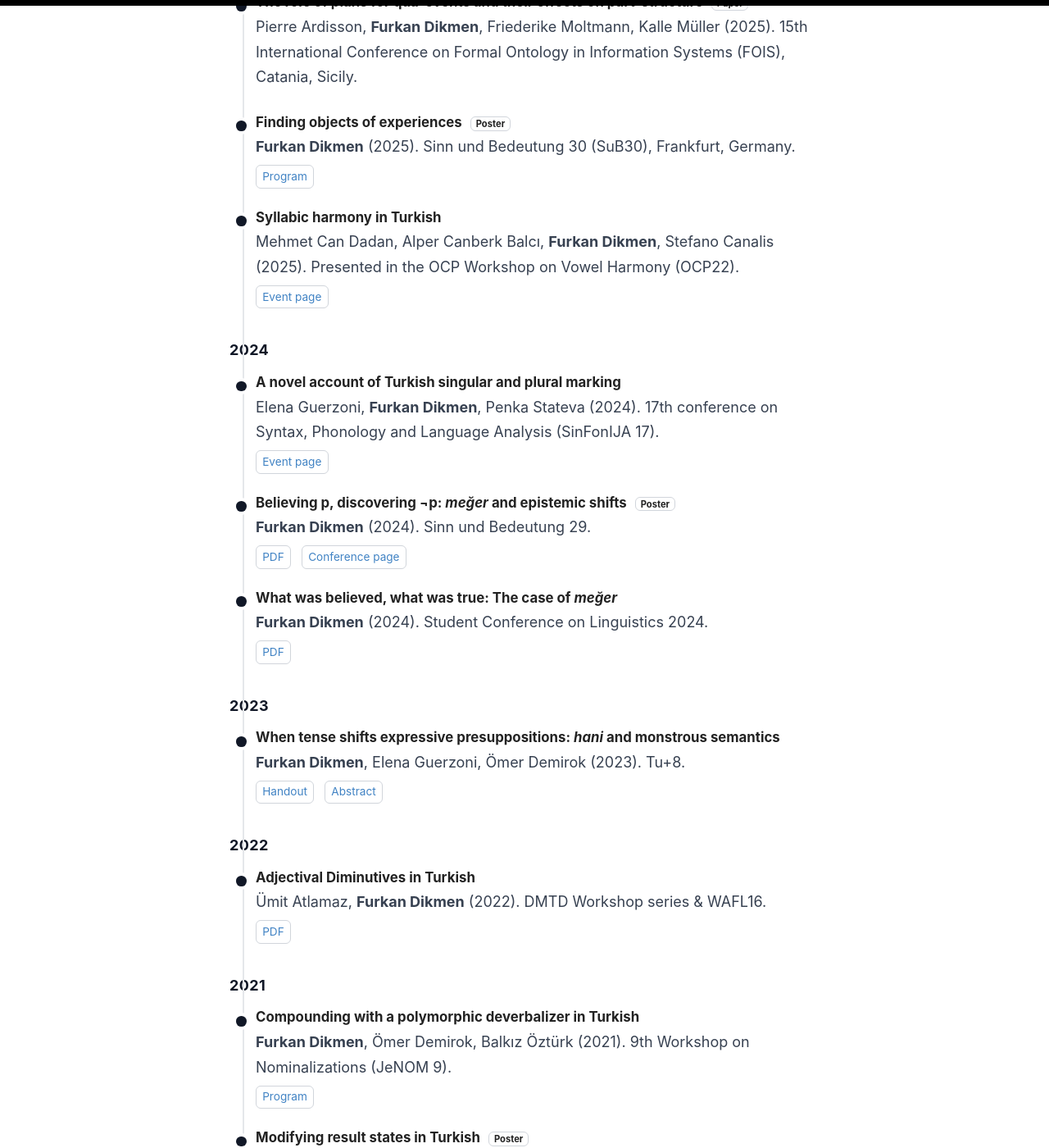
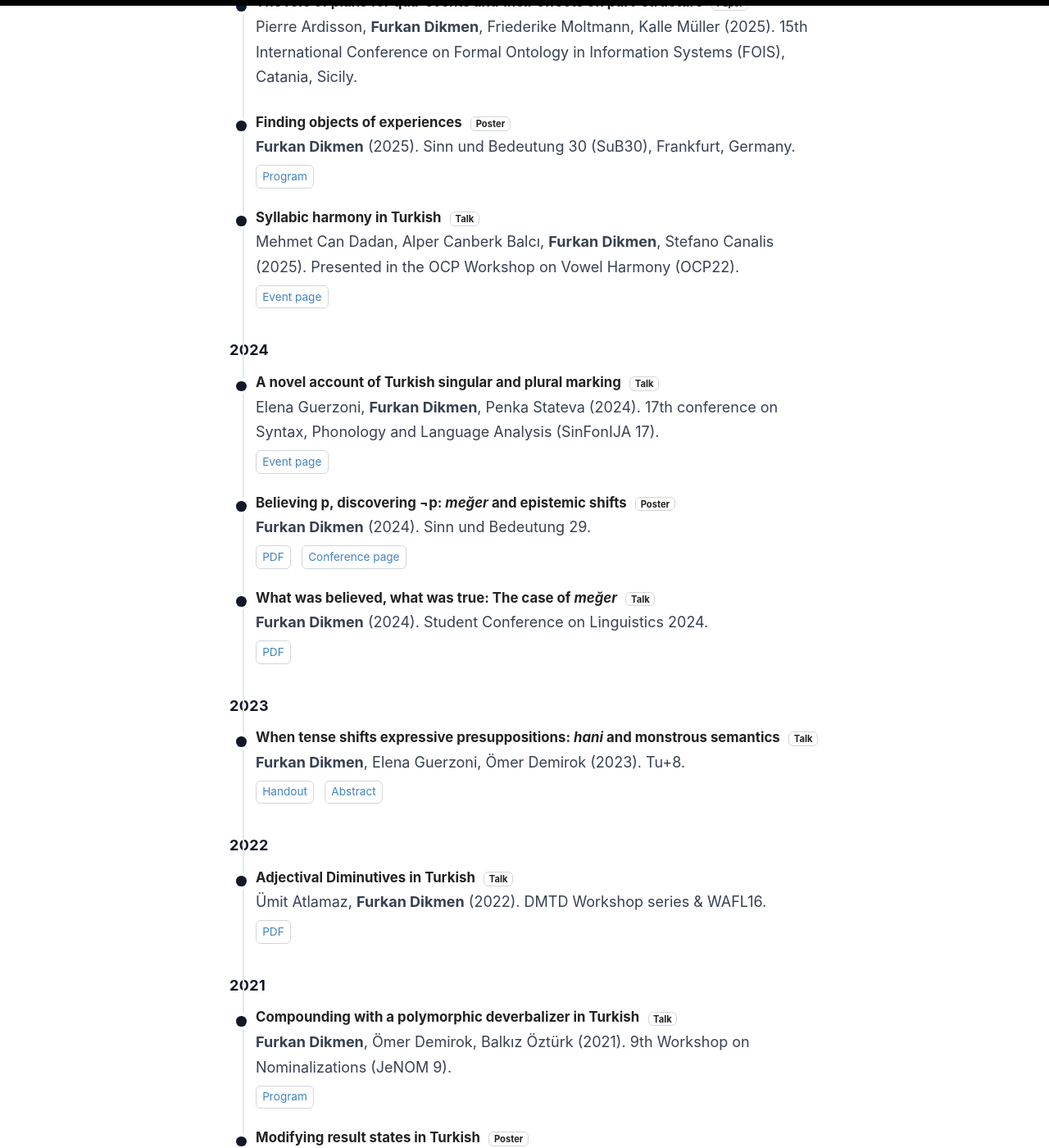
Before and after one commit to furkandikmen/furkandikmen.github.io, a Jekyll site: the page built from _pages/presentations.md, in a window 1280 px wide and 1400 px high, scrolled down 539 px. Shown: the whole window at 82% size. Built offline with Jekyll 4.4.1, drawn with Linux system fonts in a browser that asks for light colours; some of the changed lines change nothing that is shown.

Commit message:
Update presentations.md

```diff
--- a/_pages/presentations.md
+++ b/_pages/presentations.md
@@ -194,3 +194,30 @@ document.addEventListener('DOMContentLoaded', () => {
   });
 });
 </script>
+
+<script>
+document.addEventListener('DOMContentLoaded', () => {
+  // existing filter
+  const input = document.querySelector('#talk-filter');
+  if (input) {
+    input.addEventListener('input', e => {
+      const q = e.target.value.toLowerCase();
+      document.querySelectorAll('.talk').forEach(t => {
+        t.style.display = t.textContent.toLowerCase().includes(q) ? '' : 'none';
+      });
+    });
+  }
+
+  // NEW: auto-add "Talk" badge where none is specified
+  document.querySelectorAll('.talk h3').forEach(h3 => {
+    const hasBadge = h3.querySelector('.badge');
+    if (!hasBadge) {
+      const span = document.createElement('span');
+      span.className = 'badge';
+      span.textContent = 'Talk';
+      h3.appendChild(document.createTextNode(' ')); // add a space before badge
+      h3.appendChild(span);
+    }
+  });
+});
+</script>
```
